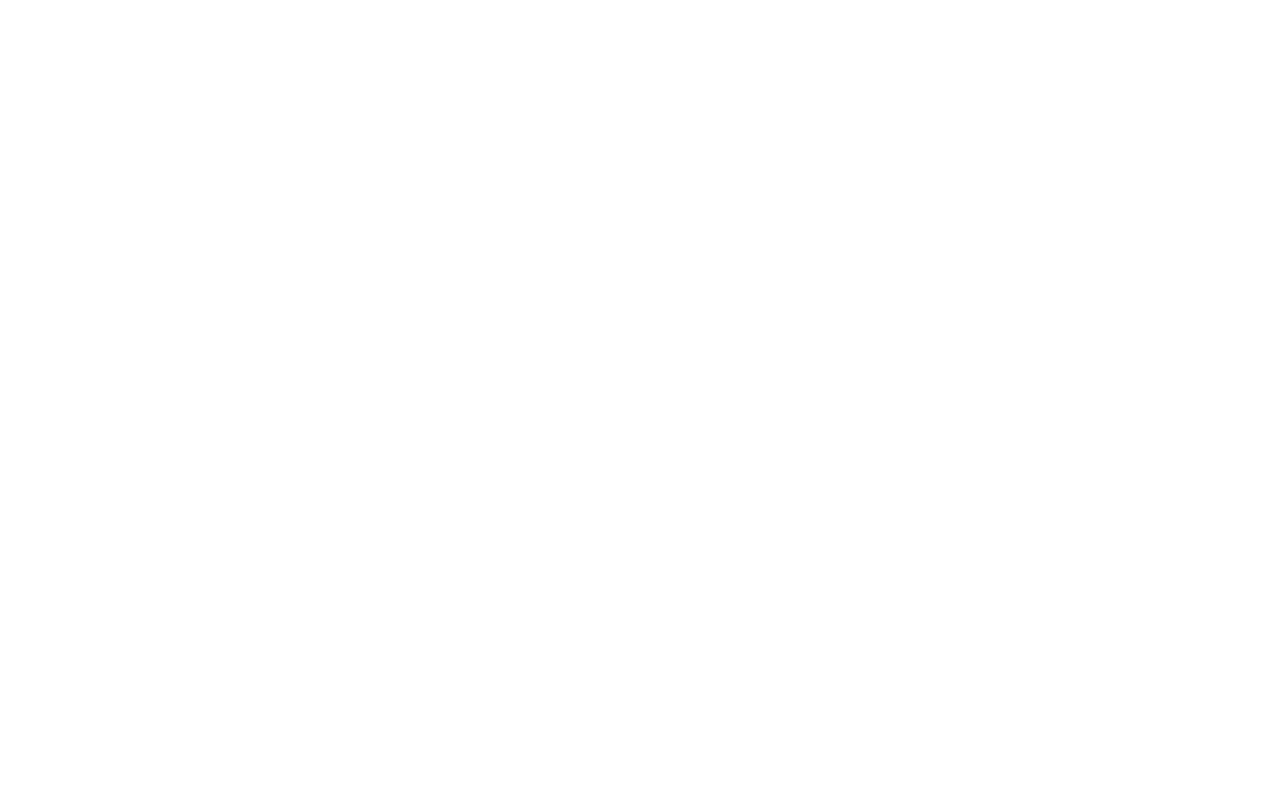
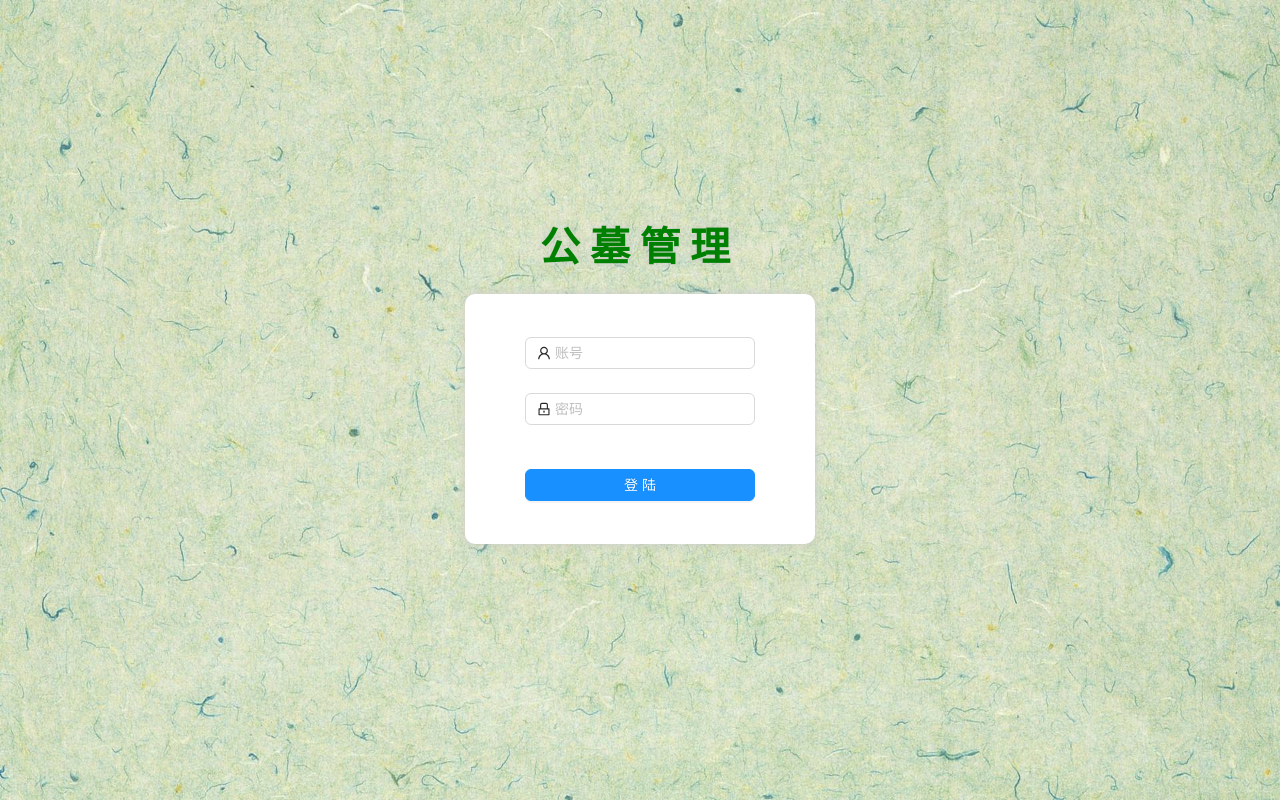
Before and after one commit to jddlt/electron_react, a React (Create React App) app: page /home#/login in a window 1280 px wide. Built offline with nearby package versions, Linux system fonts and the light colour scheme.

Commit message:
feat: 登陆页

```diff
--- a/src/App.css
+++ b/src/App.css
@@ -1,4 +1,5 @@
 .app{
-  padding: 12px;
-  box-sizing: border-box;
+  width: 100%;
+  /* padding: 12px;
+  box-sizing: border-box; */
 }
--- a/src/App.js
+++ b/src/App.js
@@ -1,7 +1,9 @@
 import React from 'react';
-import {HashRouter,Route,Switch } from 'react-router-dom';
+import {HashRouter,Route,Switch,Redirect } from 'react-router-dom';
 import Home from './pages/Home'
 import Computed from './pages/Computed'
+import Login from './pages/Login'
+// import List from './pages/List'
 import './app.css'
 
 
@@ -9,7 +11,10 @@
   return <div className='app'>
     <HashRouter>
       <Switch>
-        <Route exact path="/" component={Home}/>
+        <Redirect exact from='/' to='/login'></Redirect>
+        {/* <Route exact path="/list" component={List}/> */}
+        <Route exact path="/login" component={Login}/>
+        <Route exact path="/home" component={Home}/>
         <Route exact path="/computed" component={Computed}></Route>
       </Switch>
     </HashRouter>
--- a/src/components/Drawer/index.js
+++ b/src/components/Drawer/index.js
@@ -1,19 +1,41 @@
 import React from 'react'
-import { Drawer } from 'antd'
+import { Drawer, Form, Button, Tag } from 'antd'
 
 
 export default (props) => {
   return (
     <Drawer
-      title="墓穴信息"
+      title=""
       placement="right"
+      width='420'
       closable={true}
       onClose={() => {console.log(1111); props.set && props.set(false)}}
       visible={props.isShow}
     >
-      <p>环境优美...</p>
-      <p>风景宜人...</p>
-      <p>欢迎选择 -）...</p>
+      <Form style={{paddingLeft: '10px', paddingTop: '15px'}}>
+        <Form.Item label="名称">
+          <div>梅园一居</div>
+        </Form.Item>
+        <Form.Item label="地址">
+          <div>上海市闵行区银都路3152弄梅园一居</div>
+        </Form.Item>
+        <Form.Item label="所在区域">
+          <div>东一区</div>
+        </Form.Item>
+        <Form.Item label="家属电话">
+          <div>18720276589</div>
+        </Form.Item>
+        <Form.Item label="出售日期">
+          <div>2020-10-28 12:24:58</div>
+        </Form.Item>
+        <Form.Item label="状态">
+          <Tag color='blue'>使用中</Tag>
+        </Form.Item>
+        <Form.Item>
+          <Button type="primary">出售</Button>
+          <Button style={{marginLeft: '8px'}}>使用</Button>
+        </Form.Item>
+      </Form>
     </Drawer>
   )
 }
--- a/src/pages/Computed/index.css
+++ b/src/pages/Computed/index.css
@@ -1,3 +1,8 @@
+.computed{
+  padding: 12px;
+  box-sizing: border-box;
+}
+
 .box{
   width: 200px;
   height: 200px;
--- a/src/pages/Computed/index.js
+++ b/src/pages/Computed/index.js
@@ -1,13 +1,184 @@
 import React from 'react';
-import { Button } from 'antd'
+import {
+  Card,
+  Row,
+  Col,
+  Form,
+  Button,
+  Select,
+  message,
+  Input,
+  Tag,
+  Table,
+  Divider,
+} from 'antd'
 import { Link } from 'react-router-dom'
+// import { exportExcel } from 'xlsx-oc'
 import './index.css';
 
+const { Option } = Select
+// const { Col } = Row
+
+const columns = [
+  {
+    title: '名称',
+    dataIndex: 'name',
+    key: 'name'
+  },
+  {
+    title: '所属区域',
+    dataIndex: 'area',
+    key: 'area'
+  },
+  {
+    title: '地址',
+    dataIndex: 'address',
+    key: 'address'
+  },
+  {
+    title: '出售日期',
+    dataIndex: 'data',
+    key: 'data'
+  },
+  {
+    title: '家属电话',
+    dataIndex: 'phone',
+    key: 'phone'
+  },
+  {
+    title: '状态',
+    dataIndex: 'status',
+    key: 'status',
+    render: h => (
+      [
+        <Tag>未出售</Tag>,
+        <Tag color="blue">未使用</Tag>,
+        <Tag color="green">使用中</Tag>,
+      ][h]
+    )
+  },
+  {
+    title: '操作',
+    dataIndex: 'status',
+    render: h => (
+      <>
+        { h === 0 && <Button type='link' style={{ color: 'green', padding: 0 }} onClick={() => message.success('售出成功')}>售出</Button> }
+        { h === 1 && <Button type='link' style={{ color: 'blue', padding: 0}} onClick={() => message.success('使用成功')}>使用</Button> }
+        { h !== 2 && <Divider type="vertical" /> }
+        <Button type='link' style={{ color: 'red', padding: 0}} onClick={() => message.success('删除成功')}>删除</Button>
+      </>
+    )
+  }
+].map(item => ({...item, align: 'center'}))
+
+const dataSource = [
+  {
+    name: '景泰院',
+    address: '上海市闵行区银都路',
+    data: '2020-10-23 12:23:35',
+    phone: '134790237897',
+    area: '区一',
+    status: 0
+  },
+  {
+    name: '梅院一居',
+    address: '上海市闵行区靖江乐园',
+    data: '2019-10-01 12:23:35',
+    phone: '18720172556',
+    area: '区四',
+    status: 1
+  },
+  {
+    name: '花好月圆',
+    address: '上海市闵行区银都路',
+    data: '2020-10-23 12:23:35',
+    phone: '134790237897',
+    area: '区一',
+    status: 1
+  },
+  {
+    name: '花好月圆',
+    address: '上海市闵行区银都路',
+    data: '2020-10-23 12:23:35',
+    phone: '134790237897',
+    area: '区三',
+    status: 2
+  }
+]
+
+
 export default () => {
+  const downloadExcel = () => {
+    //列标题，逗号隔开，每一个逗号就是隔开一个单元格
+    let str = `名称,地址,出售日期,家属电话,所属区域,状态\n`;
+    //增加\t为了不让表格显示科学计数法或者其他格式
+    for(let i = 0 ; i < dataSource.length ; i++ ){
+      for(let item in dataSource[i]){
+        if (item === 'status') {
+          str+=`${['未出售', '未使用', '使用中'][(dataSource[i][item])] + '\t'},`;
+        } else {
+          str+=`${dataSource[i][item] + '\t'},`;
+        }
+      }
+      str+='\n';
+    }
+    //encodeURIComponent解决中文乱码
+    let uri = 'data:text/csv;charset=utf-8,\ufeff' + encodeURIComponent(str);
+    //通过创建a标签实现
+    var link = document.createElement("a");
+    link.href = uri;
+    //对下载的文件命名
+    link.download = "墓地列表.xlsx";
+    document.body.appendChild(link);
+    link.click();
+    document.body.removeChild(link);
+    // exportExcel(
+    //   columns.slice(0, 5).map(item => ({ k: item.dataIndex, v: item.title })),
+    //   dataSource,
+    //   '列表.xlsx'
+    // )
+  }
+
   return (
-    <div style={{textAlign: 'center'}}>
-      <Link to='/'><Button style={{marginTop: '80px'}}>返回</Button></Link>
-      <div className='box'>统计</div>
-    </div>
+    <Card className='computed' title="列表统计" bordered={false}>
+      <Form style={{margin: '15px 0 20px 0', padding: '15px 0'}}>
+        <Row gutter={24}>
+          <Col span={6}>
+            <Form.Item label="状态">
+              <Select placeholder='请选择状态'>
+                <Option>未出售</Option>
+                <Option>已出售</Option>
+                <Option>未使用</Option>
+                <Option>使用中</Option>
+              </Select>
+            </Form.Item>
+          </Col>
+          <Col span={6}>
+            <Form.Item label="区域管理">
+              <Select placeholder="请选择区域">
+                <Option>区一</Option>
+                <Option>区二</Option>
+                <Option>区三</Option>
+                <Option>区四</Option>
+              </Select>
+            </Form.Item>
+          </Col>
+          <Col span={6}>
+            <Form.Item label="家属电话">
+              <Input placeholder='请输入电话'></Input>
+            </Form.Item>
+          </Col>
+          <Col span={6} style={{textAlign: 'right'}}>
+            <Button type="primary" onClick={() => message.info('查不到啊')}>查询</Button>
+            <Button type="info" style={{ marginLeft: '16px' }} onClick={ downloadExcel }>导出Excel</Button>
+          </Col>
+        </Row>
+        {/* <Row gutter={24}>
+        </Row> */}
+      </Form>
+
+      <Table columns={columns} dataSource={dataSource} />
+      <Link to='/home'><Button type='info' style={{position: 'relative', top: '-48px'}}>返回</Button></Link>
+    </Card>
   )
 }
--- a/src/pages/Home/index.css
+++ b/src/pages/Home/index.css
@@ -1,3 +1,8 @@
+.home{
+  padding: 12px;
+  box-sizing: border-box;
+}
+
 .container{
   display: grid;
   margin-top: 10px;
--- a/src/pages/Home/index.js
+++ b/src/pages/Home/index.js
@@ -7,7 +7,10 @@
 import './index.css'
 const { TabPane } = Tabs
 
-const operations = <Link to='computed'><Button type="primary">统计</Button></Link>
+const operations = <>
+  <Link to='/computed'><Button type="primary">统计</Button></Link>
+  <Link to='/login'><Button style={{marginLeft: '6px'}}>退出登陆</Button></Link>
+</>
 
 export default () => {
   const [isShow, setIsShow] = useState(false)
@@ -15,7 +18,7 @@
     setIsShow(flag)
   }
   return (
-    <>
+    <div className='home'>
     <Tabs defaultActiveKey="1" tabBarExtraContent={operations}>
       <TabPane tab={ <span> <AppleOutlined /> 全部 </span> } key="1" >
         <div className='container'>
@@ -40,6 +43,6 @@
       </TabPane>
     </Tabs>
     <Drawer isShow={isShow} set={set}></Drawer>
-    </>
+    </div>
   )
 }
--- /dev/null
+++ b/src/pages/Login/index.css
@@ -0,0 +1,42 @@
+.login{
+  width: 100%;
+  height: 100vh;
+  overflow-y: hidden;
+  background: url('./../../static/imgs/bg.jpg') no-repeat center;
+  background-size: 100% 100%;
+  display: flex;
+  flex-direction: column;
+  justify-content: center;
+  align-items: center;
+}
+.modle{
+  width: 350px;
+  height: 250px;
+  background-color: #fff;
+  box-shadow: 0 0 10px #ccc;
+  border-radius: 10px;
+  display: flex;
+  flex-direction: column;
+  align-items: center;
+  justify-content: center;
+}
+.title{
+  text-align: center;
+  font-size: 40px;
+  color: #fff;
+  font-weight: bolder;
+  margin-bottom: 15px;
+  margin-top: -40px;
+  letter-spacing: 10px;
+  color: green;
+  text-shadow: 0 0 10px #ccc;
+}
+Input:-webkit-autofill {
+	box-shadow: 0 0 0px 1000px #fff inset !important;
+	text-fill-color: #1a1a1a;
+	-webkit-text-fill-color: #1a1a1a;
+}
+Table Button:hover {
+  /* color: #fff !important; */
+  text-decoration: underline !important;
+}
--- /dev/null
+++ b/src/pages/Login/index.js
@@ -0,0 +1,53 @@
+import React, { useState } from 'react';
+import { Form, Button, Input, message } from 'antd'
+import { UserOutlined, LockOutlined } from "@ant-design/icons";
+// import { browserHistory } from 'react-router'
+import { Redirect } from "react-router-dom";
+import './index.css'
+
+
+export default () => {
+
+  const [form, setForm] = useState({ name: '', pwd: '' })
+  const [isLogin, setIsLogin] = useState(false)
+
+  const login = () => {
+    if (form.name === 'admin' && form.pwd === '123456') {
+      setIsLogin(true)
+    } else {
+      message.error('账号或密码不正确')
+      return
+    }
+
+  }
+  return (
+    <div className='login'>
+      { isLogin && <Redirect to="/home" /> }
+      <div className='title'>公墓管理</div>
+      <div className='modle'>
+        <Form>
+          <Form.Item>
+            <Input
+              defaultValue={form.name}
+              placeholder='账号'
+              prefix={<UserOutlined />}
+              style={{ width: '230px', borderRadius: '6px' }}
+              onInput={e => setForm({ ...form, name: e.target.value })}
+            />
+          </Form.Item>
+          <Form.Item>
+            <Input
+              type='password'
+              defaultValue={form.pwd}
+              placeholder='密码'
+              prefix={<LockOutlined />}
+              style={{ width: '230px', borderRadius: '6px' }}
+              onInput={e => setForm({ ...form, pwd: e.target.value })}
+            />
+          </Form.Item>
+        </Form>
+        <Button type='primary' style={{ width: '230px', borderRadius: '6px', marginTop: '20px' }} onClick={ login }>登陆</Button>
+      </div>
+    </div>
+  )
+}
```
Also changed, not shown: main.js (+6 -6 lines), package.json (+14 -15 lines), src/static/imgs/bg.jpg (added), 1 other file (tests, documents, lock files or other folders).
